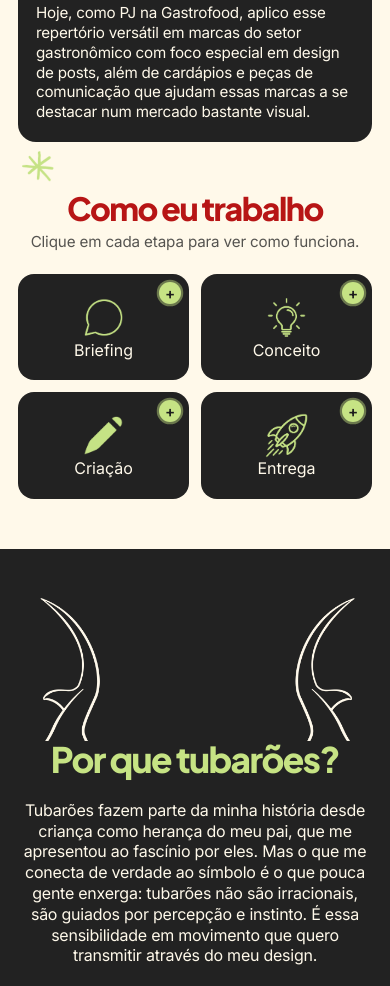
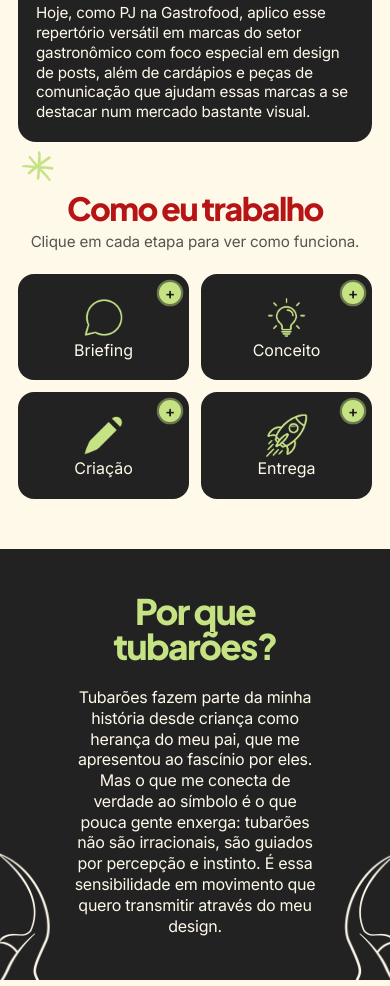
Before and after one commit to minmari-art/sobre_mim, a plain HTML site: page index.html in a window 390 px wide. Shown: the part 1141-2127 px from the top of the page. Drawn offline with Linux system fonts and the light colour scheme.

Commit message:
Update style.css

```diff
--- a/css/style.css
+++ b/css/style.css
@@ -739,24 +739,22 @@ html.step-open { overflow: hidden; }
   .s-hero h1 br { display: none; }
   .ast--traj, .ast--how { width: 70px; top: 0; }
 
-  /* Tubarões: saem do "absolute" e ficam numa linha embaixo do texto, colados nos cantos */
+  /* Caudas nas laterais, com o texto no meio (igual ao desktop, só que menor).
+     --sw = largura da imagem da cauda (quadrada, então a altura é igual).
+     O texto ganha uma folga lateral (padding-inline) pra ficar sempre entre as duas caudas. */
   .why {
-    display: grid;
-    grid-template-columns: 1fr 1fr;
-    padding-bottom: 0;
+    --sw: min(32vw, 280px);
+    padding-inline: calc(var(--sw) * .55);
+    min-height: calc(var(--sw) * .95);
   }
-  .why h2, .why p { grid-column: 1 / -1; }
-  .why p { margin-bottom: clamp(20px, 5vw, 40px); }
   .why__shark {
-    position: static;
-    grid-row: 3;
-    width: min(36vw, 280px);
+    width: var(--sw);
     height: auto;
     opacity: 1;
-    align-self: end;
   }
-  .why__shark--l { justify-self: start; margin-left: -20px; }
-  .why__shark--r { justify-self: end; margin-right: -20px; }
+  /* a imagem tem margem transparente nas laterais: empurra pra fora pra a cauda encostar na borda da tela */
+  .why__shark--l { left: calc(var(--sw) * -.3); }
+  .why__shark--r { right: calc(var(--sw) * -.3); }
 }
 
 @media (max-width: 700px) {
@@ -782,12 +780,9 @@ html.step-open { overflow: hidden; }
   .how__sub { margin-bottom: 22px; }
   .how__item { font-size: 1rem; }
 
-  /* tubarões menores, dentro do rodapé, sem cobrir o texto */
-  .why { padding: 44px 18px 0; }
+  /* caudas um pouco menores, texto no meio entre elas */
+  .why { --sw: 34vw; padding-block: 44px; }
   .why p { font-size: 1rem; line-height: 1.3; }
-  .why__shark { width: 38vw; }
-  .why__shark--l { margin-left: -18px; }
-  .why__shark--r { margin-right: -18px; }
 
   .step__head { gap: 14px; }
   .step__tile { width: 64px; }
```
